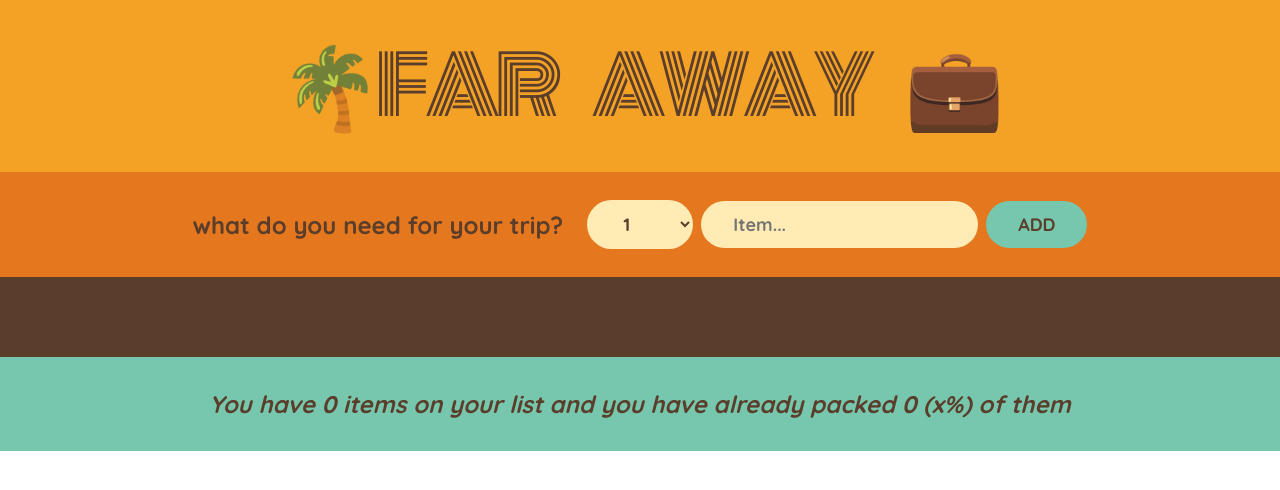
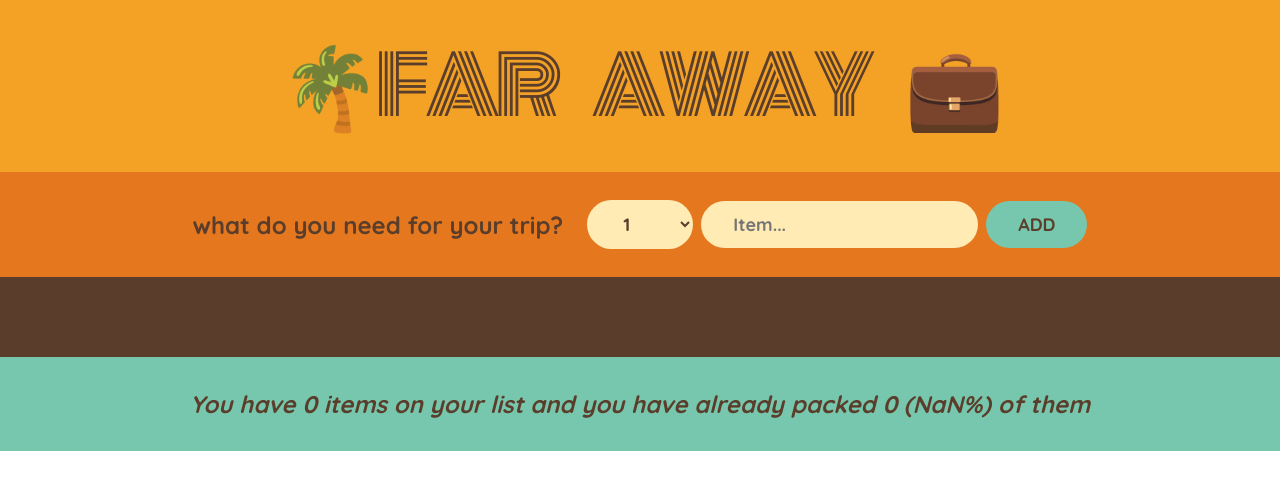
Before and after one commit to ermiasdesalegn/todolist, a React (Create React App) app: page / in a window 1280 px wide. Shown: the top 490 px of the page. Built offline with nearby package versions, Linux system fonts and the light colour scheme.

Commit message:
the percentage added

```diff
--- a/src/App.js
+++ b/src/App.js
@@ -113,12 +113,12 @@ function Item({ item, handleDeleteItem, handleMarked }) {
 function Stats({ items }) {
   const num = items.length;
   const numPacked = items.filter((item) => item.packed).length;
-
+  const numPercentage = Math.round(numPacked / num) * 100;
   return (
     <footer className="stats">
       <em>
         You have {num} items on your list and you have already packed{" "}
-        {numPacked} (x%) of them
+        {numPacked} ({numPercentage}%) of them
       </em>
     </footer>
   );
```
